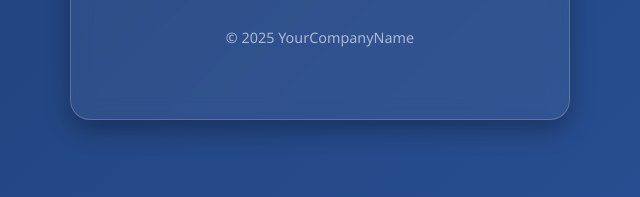
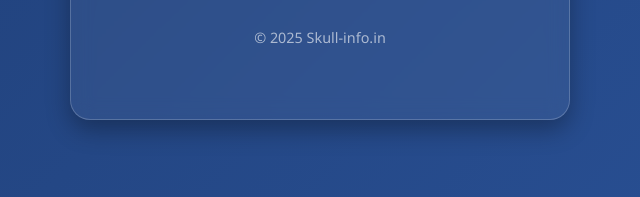
Before and after one commit to lustaftersex/lustaftersex.github.io, a plain HTML site: page index.html in a window 1280 px wide. Shown: the part 482-679 px from the top of the page, 320-960 px from the left. Drawn offline with Linux system fonts and the light colour scheme.

Commit message:
Update index.html

```diff
--- a/index.html
+++ b/index.html
@@ -79,7 +79,7 @@
       Our website is currently undergoing scheduled maintenance.<br/>
       We appreciate your patience and will be back online shortly.
     </p>
-    <p style="opacity: 0.6; font-size: 0.9em;">&copy; 2025 YourCompanyName</p>
+    <p style="opacity: 0.6; font-size: 0.9em;">&copy; 2025 Skull-info.in</p>
   </div>
 </body>
 </html>
```
